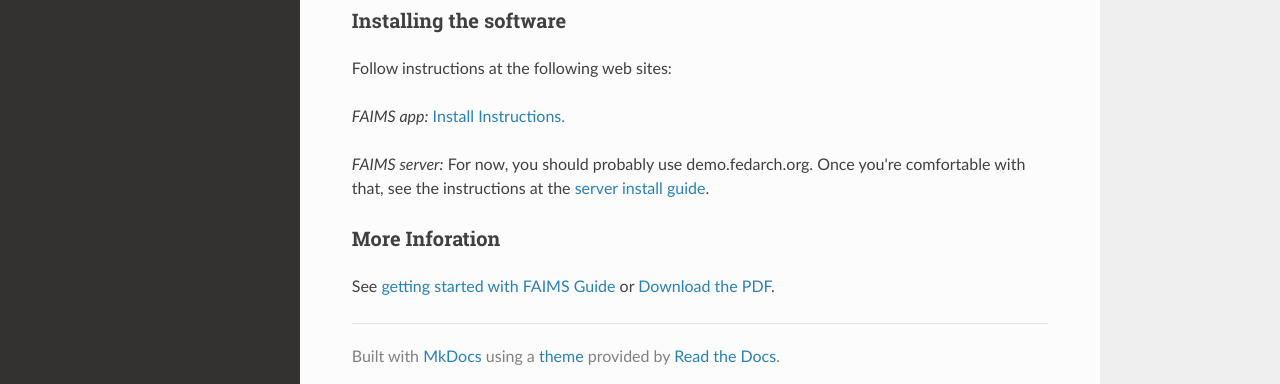
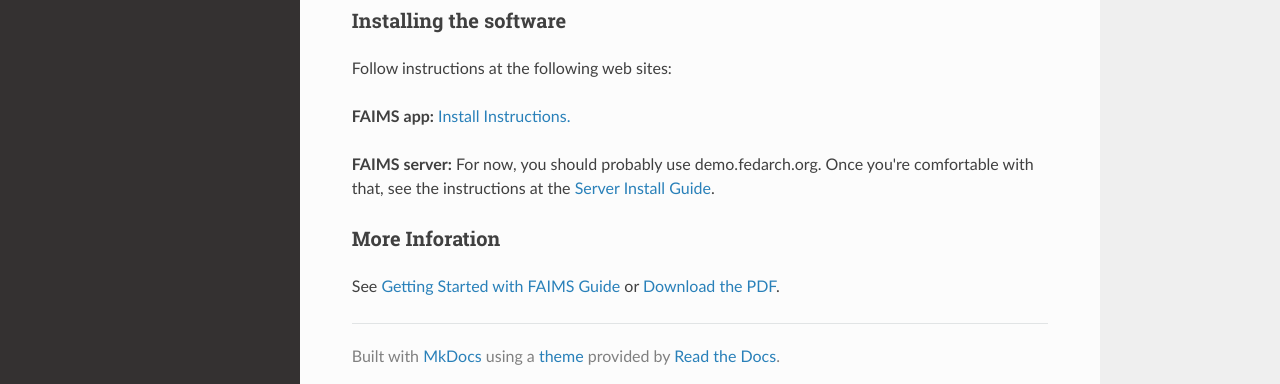
Before and after one commit to FAIMS/FAIMS2-Documentation, an MkDocs documentation site: the page built from docs/Getting+started+with+FAIMS+-+an+overview.md, in a window 1280 px wide and 900 px high, scrolled down 2175 px. Shown: the part 507-891 px from the top of the window. Built offline with MkDocs 1.6.1, drawn with Linux system fonts in a browser that asks for light colours; nearby versions of some CDN libraries.

```diff
--- a/docs/Getting+started+with+FAIMS+-+an+overview.md
+++ b/docs/Getting+started+with+FAIMS+-+an+overview.md
@@ -91,15 +91,15 @@ FAIMS app.
 
 Follow instructions at the following web sites:
 
-*FAIMS app:* [Install Instructions.](../MobileUser/Getting+Started)
+**FAIMS app:**  [Install Instructions.](../MobileUser/Getting+Started)
 
-*FAIMS server:* For now, you should probably use
+**FAIMS server:** For now, you should probably use
 demo.fedarch.org. Once you're comfortable with that, see the
-instructions at the [server install guide](../Install+and+Run+the+FAIMS+Server).
+instructions at the [Server Install Guide](../Install+and+Run+the+FAIMS+Server).
 
 
 
 ### More Inforation
 
-See [getting started with FAIMS Guide](../MobileUser/Get+to+know+FAIMS+with+the+Demo+Library) or
+See [Getting Started with FAIMS Guide](../MobileUser/Get+to+know+FAIMS+with+the+Demo+Library) or
 [Download the PDF](attachments\3014705_attachments_FAIMS-GettingstartedwithFAIMS-anoverview-150814-0336-6.pdf).
```
